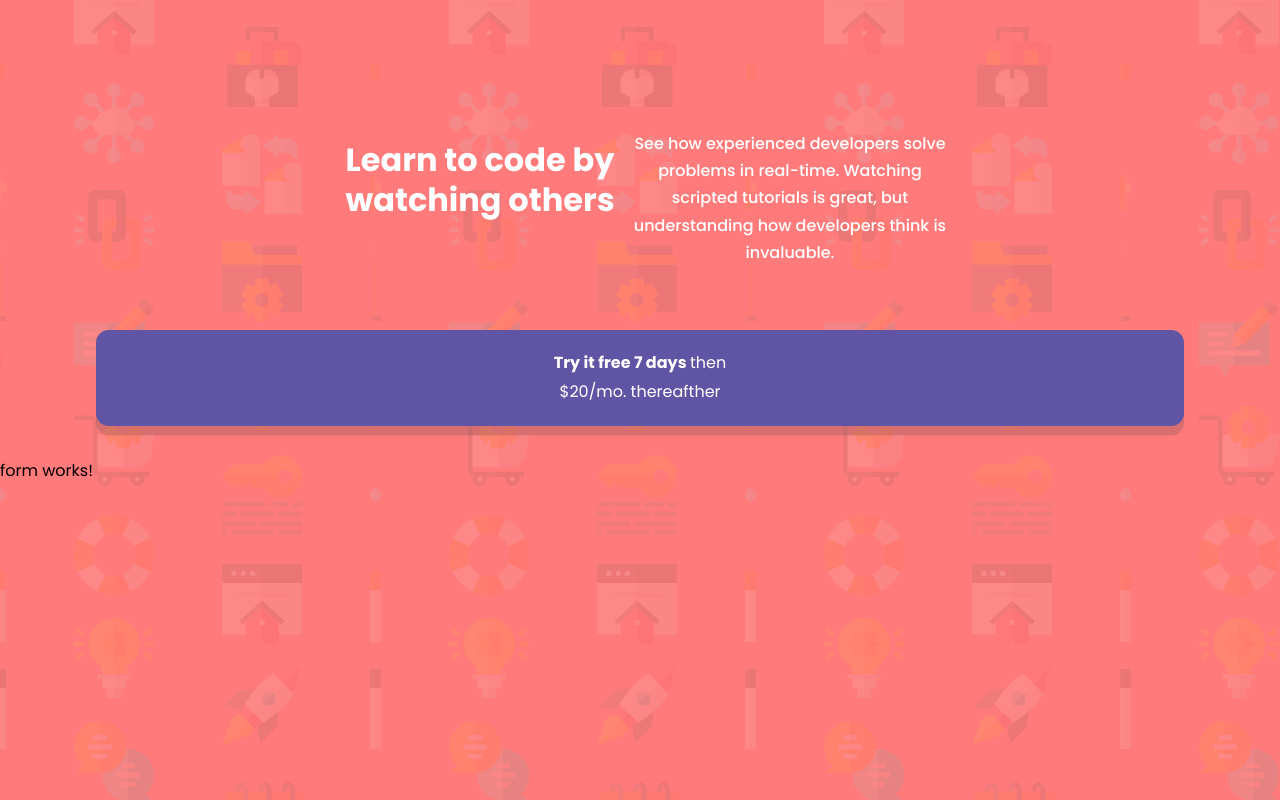
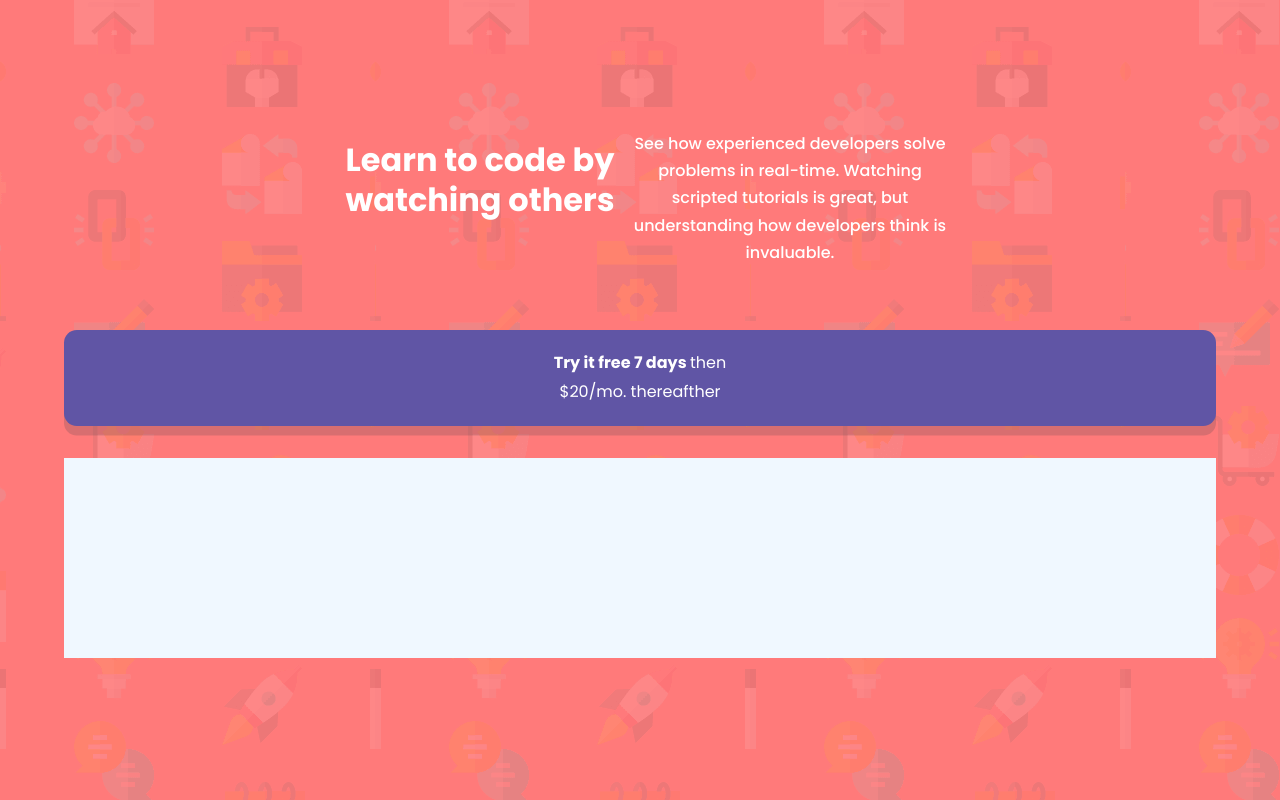
Before and after one commit to NikolaiKoz/FrontendMentor-Sign-up-form.github.io, an Angular app in the folder frontend/: page / in a window 1280 px wide. Built offline with nearby package versions, Linux system fonts and the light colour scheme.

Commit message:
feat: :construction: form WIP.

```diff
--- a/frontend/src/app/app.component.html
+++ b/frontend/src/app/app.component.html
@@ -1,5 +1,7 @@
 <div class="bg">
-    <app-header></app-header>
-    <app-offer></app-offer>
-    <app-form></app-form>
+    <div class="wrapper">
+        <app-header></app-header>
+        <app-offer></app-offer>
+        <app-form></app-form>
+    </div>
 </div>
--- a/frontend/src/app/app.component.scss
+++ b/frontend/src/app/app.component.scss
@@ -4,3 +4,8 @@
     background-color: hsl(0, 100%, 74%);
     background-image: url(../../intro-component-with-signup-form-master/images/bg-intro-mobile.png);
   }
+
+  .wrapper{
+    width: 90%;
+    margin: 0 auto;
+  }
--- a/frontend/src/app/app.component.ts
+++ b/frontend/src/app/app.component.ts
@@ -3,7 +3,8 @@ import { Component } from '@angular/core';
 @Component({
   selector: 'app-root',
   templateUrl: './app.component.html',
-  styleUrls: ['./app.component.scss']
+  styleUrls: ['./app.component.scss',
+]
 })
 export class AppComponent {
   title = 'FrontendMentor-Sign-up-form.github.io';
--- a/frontend/src/app/components/form/form.component.html
+++ b/frontend/src/app/components/form/form.component.html
@@ -1 +1,3 @@
-<p>form works!</p>
+<form class="form">
+
+</form>
--- a/frontend/src/app/components/form/form.component.scss
+++ b/frontend/src/app/components/form/form.component.scss
@@ -0,0 +1,10 @@
+@import '../../shared/styles/colors';
+@import '../../shared/styles/flex';
+@import '../../shared/styles/grid';
+
+.form{
+    background-color: $White;
+    width: 100%;
+    height: 200px;
+    background-color: aliceblue;
+}
--- a/frontend/src/app/components/offer/offer.component.scss
+++ b/frontend/src/app/components/offer/offer.component.scss
@@ -3,13 +3,13 @@
 
 .offer{
     background-color: $Blue;
-    color: white;
+    color: $White;
 
     margin: 0 auto 2rem auto;
     padding: 1.2rem 0 1.2rem  0;
     line-height: 1.8rem;
 
-    width: 85%;
+    width: 100%;
     border-radius: .8rem;
     box-shadow: 0rem .6rem rgba($Dark-Blue, .2);
     @include flex();
--- /dev/null
+++ b/frontend/src/app/shared/styles/_grid.scss
@@ -0,0 +1,12 @@
+@mixin grid($display: grid, $template: 1fr 1fr 1fr, $gap: 1em, $justify: center, $align: center){
+    display: $display;
+    grid-template-columns: $template;
+    grid-gap: $gap;
+    justify-items: $justify;
+    align-items: $align;
+
+    @media screen and (max-width: 400px){
+        grid-template-columns: 1fr;
+        gap: 0;
+    }
+}
```
